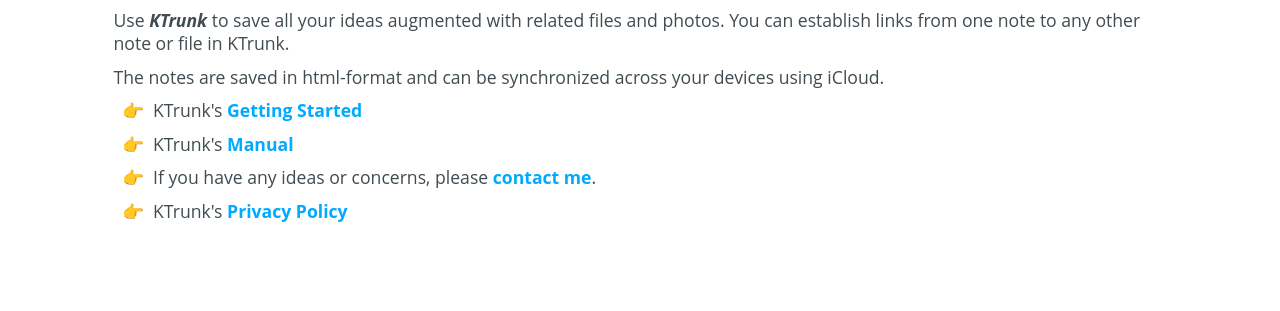
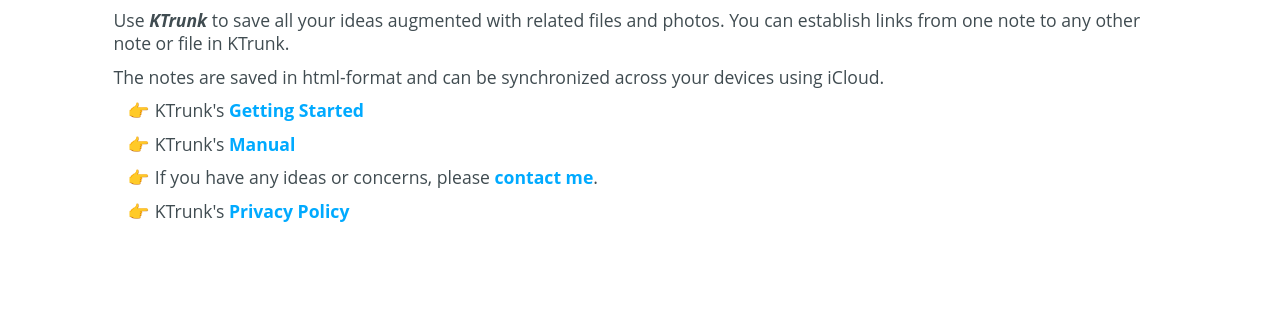
Before and after one commit to cs-LA/home, a Jekyll site: the page built from KTrunk/index.md, in a window 1280 px wide. Shown: the part 469-780 px from the top of the page. Built offline with Jekyll 4.4.1, drawn with Linux system fonts in a browser that asks for light colours; our own code applies the rules of GitHub Pages for plain Markdown files.

Commit message:
Update myClasses.css

```diff
--- a/styles/myClasses.css
+++ b/styles/myClasses.css
@@ -62,10 +62,10 @@
 	padding-left: calc(2.5 * var(--base-font-size));
 }
 .hint::before {
-  margin-left: calc(-2.5 * var(--base-font-size));
-  padding-left: calc(0.5 * var(--base-font-size));
+  margin-left: calc(-2.0 * var(--base-font-size));
+  padding-left: calc(0.3 * var(--base-font-size));
 	content: "👉";
-  padding-right: calc(0.5 * var(--base-font-size));
+  padding-right: calc(0.3 * var(--base-font-size));
 }
 
 .inLineImg {
```
